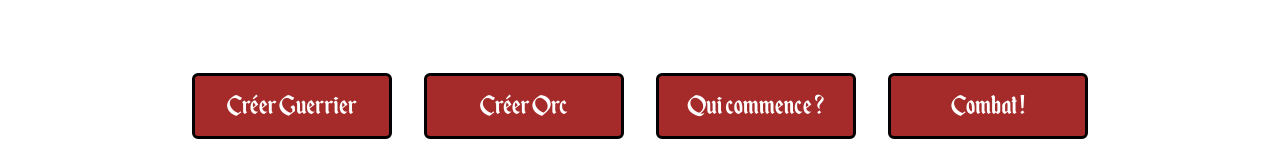
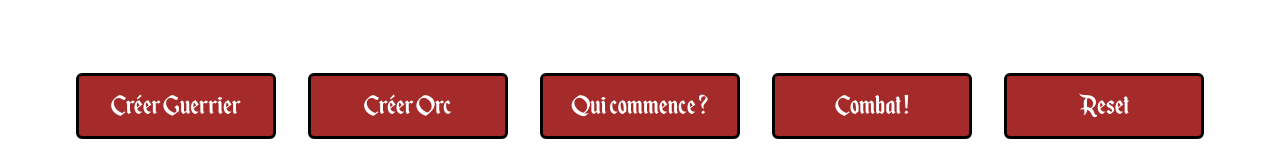
Before and after one commit to KevinLIOUST/docker-poo-kevin, a PHP site: page / in a window 1280 px wide. Shown: the part 939-1094 px from the top of the page. Run offline with PHP 8.4, Linux system fonts and the light colour scheme; some libraries are stand-ins or nearby versions.

Commit message:
Création d'un bouton reset pour remettre à 0 la partie  ! :)

```diff
--- a/src/index.php
+++ b/src/index.php
@@ -104,6 +104,10 @@ if ($_SERVER["REQUEST_METHOD"] == "POST") {
         }
     } elseif (isset($_POST['modeJourNuit'])) {
         $_SESSION['modeJourNuit'] = $_POST['modeJourNuit'];
+    } elseif (isset($_POST['reset'])) {
+        $_POST['resumeTour'] = "Vous avez reset la partie ! Vous pouvez maintenant en faire une nouvelle ! :)";
+        session_unset();
+        session_destroy();
     }
 
     // Algo de combat
@@ -279,6 +283,7 @@ var_dump($_SESSION);
                 <p class="text-white"><?= isset($errors['pasCommencerCombat']) ? $errors['pasCommencerCombat'] : '' ?></p>
                 <p class="text-white"><?= isset($errors['commencer']) ? $errors['commencer'] : '' ?></p>
                 <p class="text-white"><?= isset($_SESSION['resumeTour']) ? $_SESSION['resumeTour'] : '' ?></p>
+                <p class="text-white"><?= isset($_POST['resumeTour']) ? $_POST['resumeTour'] : '' ?></p>
             </div>
         <?php } else { ?>
             <div class="d-flex justify-content-center mt-2 fs-1">
@@ -290,6 +295,7 @@ var_dump($_SESSION);
                 <p class="text-black"><?= isset($errors['pasCommencerCombat']) ? $errors['pasCommencerCombat'] : '' ?></p>
                 <p class="text-black"><?= isset($errors['commencer']) ? $errors['commencer'] : '' ?></p>
                 <p class="text-black"><?= isset($_SESSION['resumeTour']) ? $_SESSION['resumeTour'] : '' ?></p>
+                <p class="text-black"><?= isset($_POST['resumeTour']) ? $_POST['resumeTour'] : '' ?></p>
             </div>
         <?php } ?>
     <?php } else { ?>
@@ -302,6 +308,7 @@ var_dump($_SESSION);
             <p class="text-black"><?= isset($errors['pasCommencerCombat']) ? $errors['pasCommencerCombat'] : '' ?></p>
             <p class="text-black"><?= isset($errors['commencer']) ? $errors['commencer'] : '' ?></p>
             <p class="text-black"><?= isset($_SESSION['resumeTour']) ? $_SESSION['resumeTour'] : '' ?></p>
+            <p class="text-black"><?= isset($_POST['resumeTour']) ? $_POST['resumeTour'] : '' ?></p>
         </div>
     <?php } ?>
     <form action="" method="POST">
@@ -312,17 +319,20 @@ var_dump($_SESSION);
                     <input class="btn btns-nuit mx-3 ms-3 mt-5 text-white" type="submit" name="orc" id="orc" value="Créer Orc" <?= isset($_SESSION['orc']) ? 'disabled' : '' ?>>
                     <input class="btn btns-nuit mx-3 ms-3 mt-5 text-white" type="submit" name="commencer" id="commencer" value="Qui commence ?" <?= isset($_SESSION['commencer']) ? 'disabled' : '' ?>>
                     <input class="btn btns-nuit mx-3 ms-3 mt-5 text-white" type="submit" name="combat" id="combat" value="Combat !" <?= isset($_SESSION['guerrier']) && isset($_SESSION['orc']) ? ($_SESSION['guerrier']->getPointsDeVie() <= 0 || $_SESSION['orc']->getPointsDeVie() <= 0 ? 'disabled' : '') : '' ?>>
+                    <input class="btn btns-nuit mx-3 ms-3 mt-5 text-white" type="submit" name="reset" id="reset" value="Reset">
                 <?php } else { ?>
                     <input class="btn btns-jour mx-3 ms-3 mt-5 text-white" type="submit" name="guerrier" id="guerrier" value="Créer Guerrier" <?= isset($_SESSION['guerrier']) ? 'disabled' : '' ?>>
                     <input class="btn btns-jour mx-3 ms-3 mt-5 text-white" type="submit" name="orc" id="orc" value="Créer Orc" <?= isset($_SESSION['orc']) ? 'disabled' : '' ?>>
                     <input class="btn btns-jour mx-3 ms-3 mt-5 text-white" type="submit" name="commencer" id="commencer" value="Qui commence ?" <?= isset($_SESSION['commencer']) ? 'disabled' : '' ?>>
                     <input class="btn btns-jour mx-3 ms-3 mt-5 text-white" type="submit" name="combat" id="combat" value="Combat !" <?= isset($_SESSION['guerrier']) && isset($_SESSION['orc']) ? ($_SESSION['guerrier']->getPointsDeVie() <= 0 || $_SESSION['orc']->getPointsDeVie() <= 0 ? 'disabled' : '') : '' ?>>
+                    <input class="btn btns-jour mx-3 ms-3 mt-5 text-white" type="submit" name="reset" id="reset" value="Reset">
                 <?php } ?>
             <?php } else { ?>
                 <input class="btn btns-jour mx-3 ms-3 mt-5 text-white" type="submit" name="guerrier" id="guerrier" value="Créer Guerrier" <?= isset($_SESSION['guerrier']) ? 'disabled' : '' ?>>
                 <input class="btn btns-jour mx-3 ms-3 mt-5 text-white" type="submit" name="orc" id="orc" value="Créer Orc" <?= isset($_SESSION['orc']) ? 'disabled' : '' ?>>
                 <input class="btn btns-jour mx-3 ms-3 mt-5 text-white" type="submit" name="commencer" id="commencer" value="Qui commence ?" <?= isset($_SESSION['commencer']) ? 'disabled' : '' ?>>
                 <input class="btn btns-jour mx-3 ms-3 mt-5 text-white" type="submit" name="combat" id="combat" value="Combat !" <?= isset($_SESSION['guerrier']) && isset($_SESSION['orc']) ? ($_SESSION['guerrier']->getPointsDeVie() <= 0 || $_SESSION['orc']->getPointsDeVie() <= 0 ? 'disabled' : '') : '' ?>>
+                <input class="btn btns-jour mx-3 ms-3 mt-5 text-white" type="submit" name="reset" id="reset" value="Reset">
             <?php } ?>
         </div>
     </form>
```
